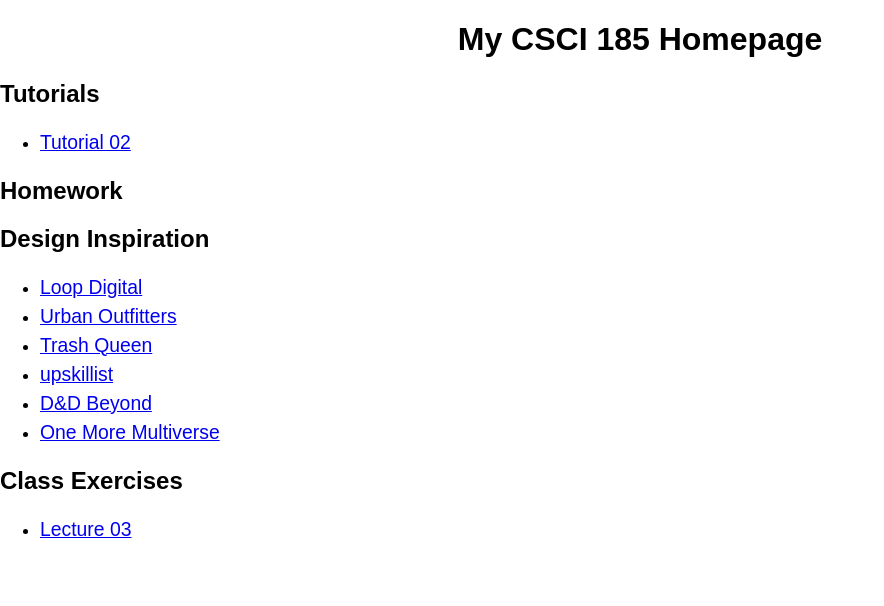
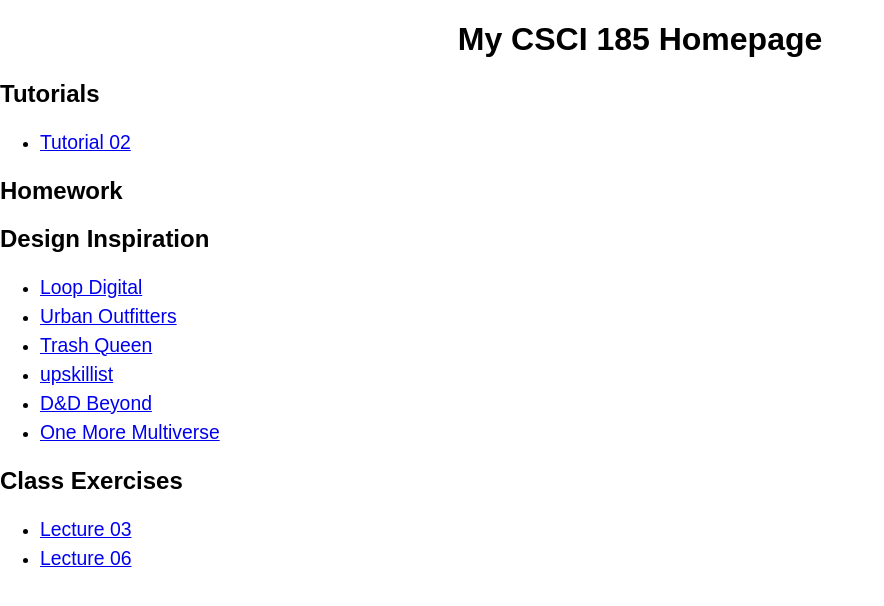
Before and after one commit to EvrenUNCA/csci185, a plain HTML site: page index.html in a window 1280 px wide. Shown: the whole page, without its empty margins (0-884 px from the left). Drawn offline with Linux system fonts and the light colour scheme.

Commit message:
Adding Lecture 06

```diff
--- a/index.html
+++ b/index.html
@@ -40,6 +40,7 @@
                 <h2>Class Exercises</h2>
                 <ul>
                     <li><a href="lectures/lecture03/index.html">Lecture 03</a></li>
+                    <li><a href="lectures/lecture06/index.html">Lecture 06</a></li>
                 </ul>
             </section>
         </main>
```
